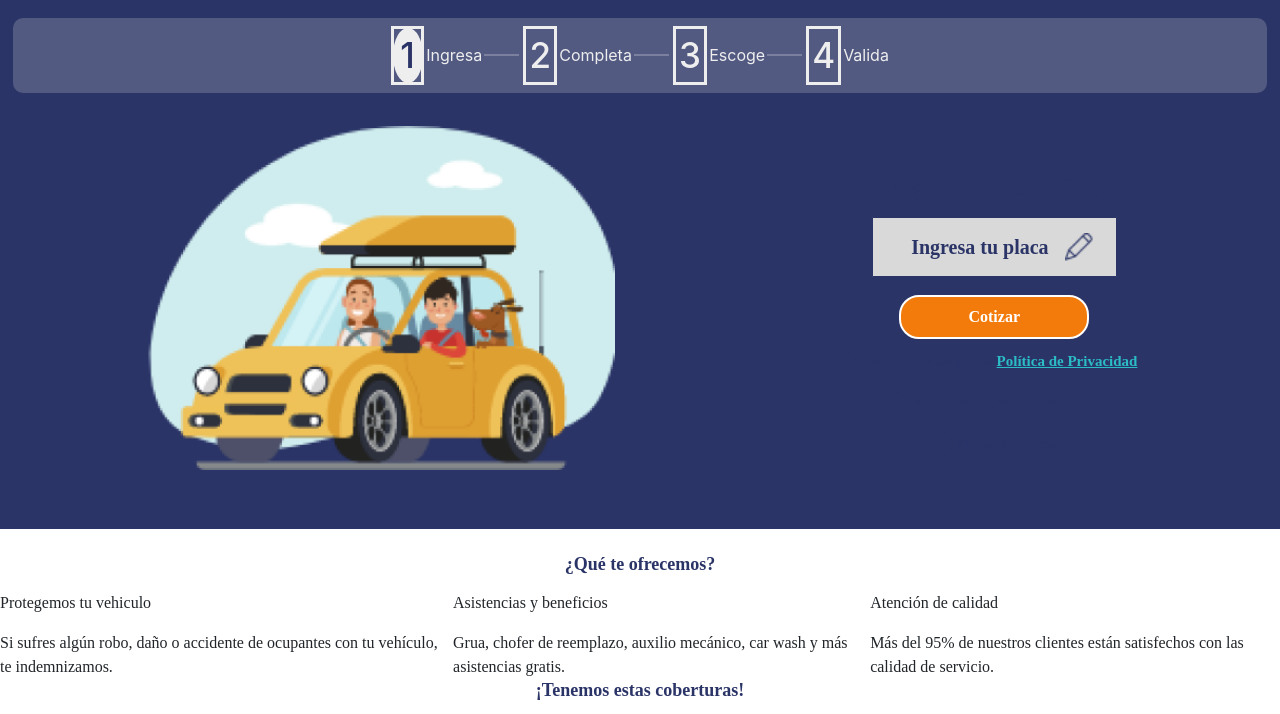
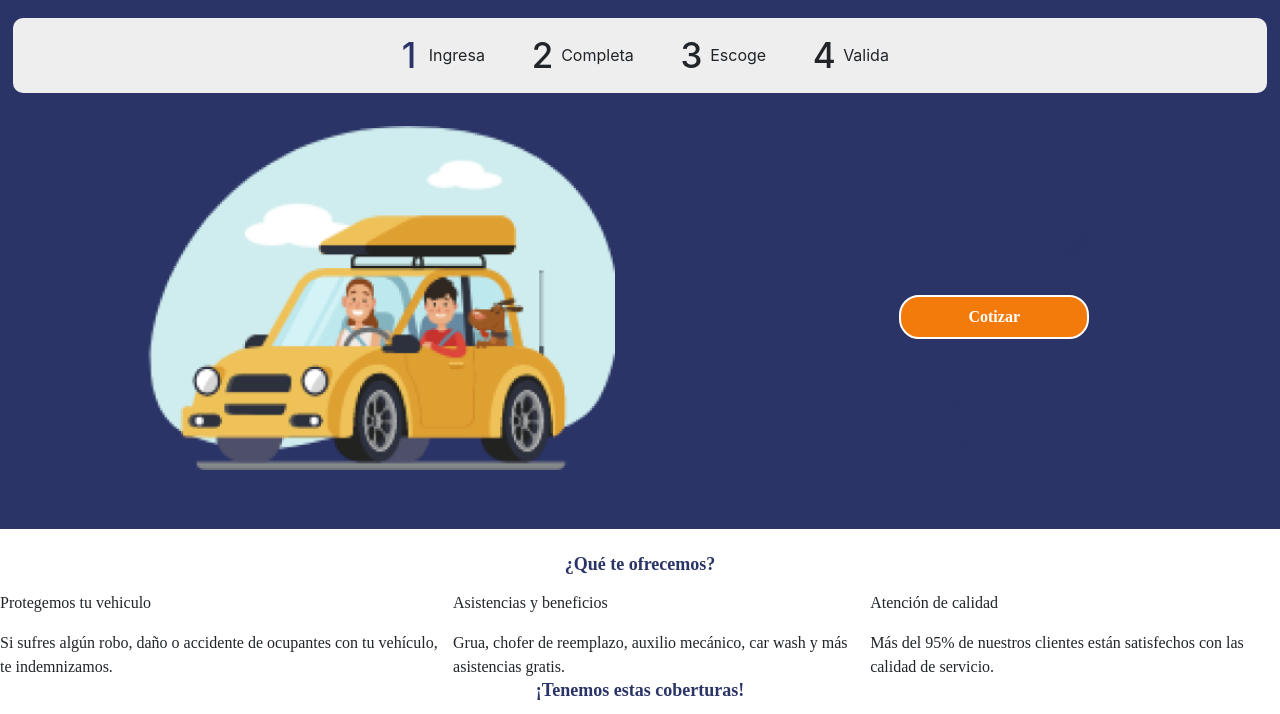
Before and after one commit to FrontEnd-SegurosYa/SegurosYA_Project_Frontend, a React app in the folder segurosya_frontend/: page /cotizacion1 in a window 1280 px wide. Shown: the part 64-778 px from the top of the page. Built offline with nearby package versions, Linux system fonts and the light colour scheme.

Commit message:
Revert "corregido colores en index.css"
This reverts commit 9ebca4b0ae83d1ce5c4ee4feaa5fd53fc24a9de4.

```diff
--- a/segurosya_frontend/src/index.css
+++ b/segurosya_frontend/src/index.css
@@ -1,11 +1,6 @@
 :root {
-  --colorAzul1:     #2B3467;
-  --colorAzul2:     #525A82;
-  --colorBlanco1:   #EEEEEE;
-  --colorBlanco2:   #FFFFFF;
-  --colorGris1:     #D9D9D9;
-  --colorNaranja1:  #F37B0C;
-  --colorCeleste1:  #2BBCC6;
+    --colorAzul1: #2B3467;
+    --colorAzul2: #EEEEEE;
   }
 
   body {
```
